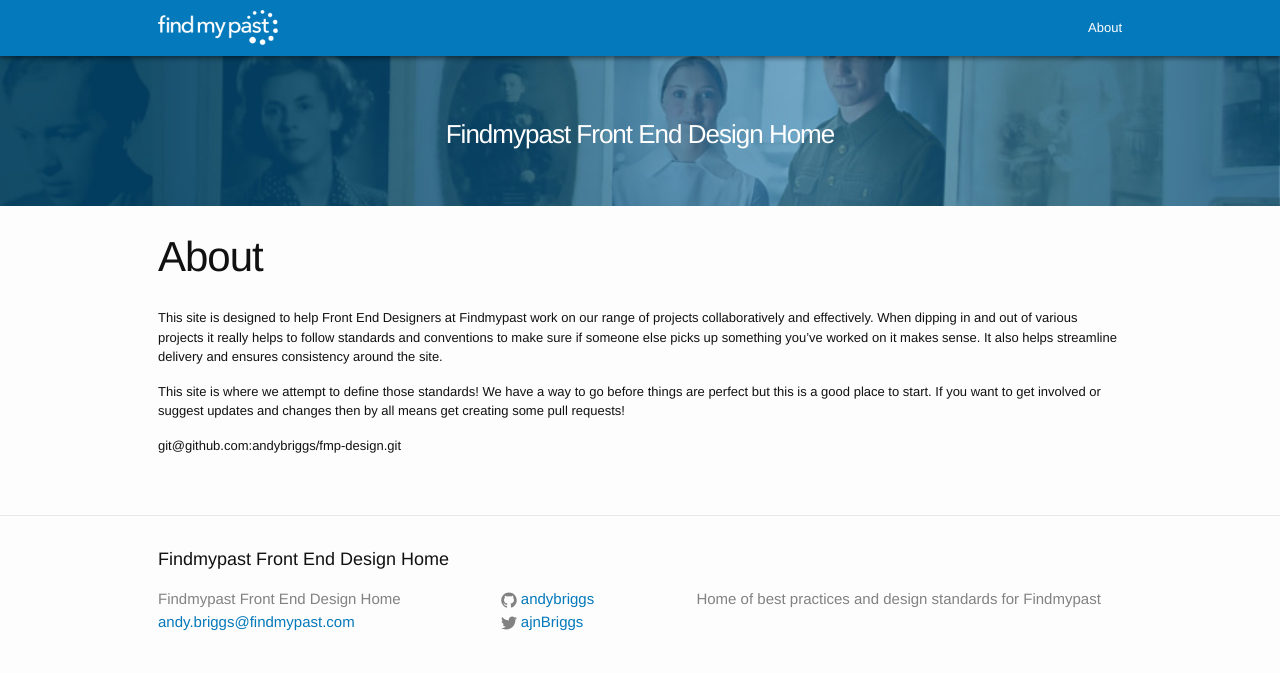
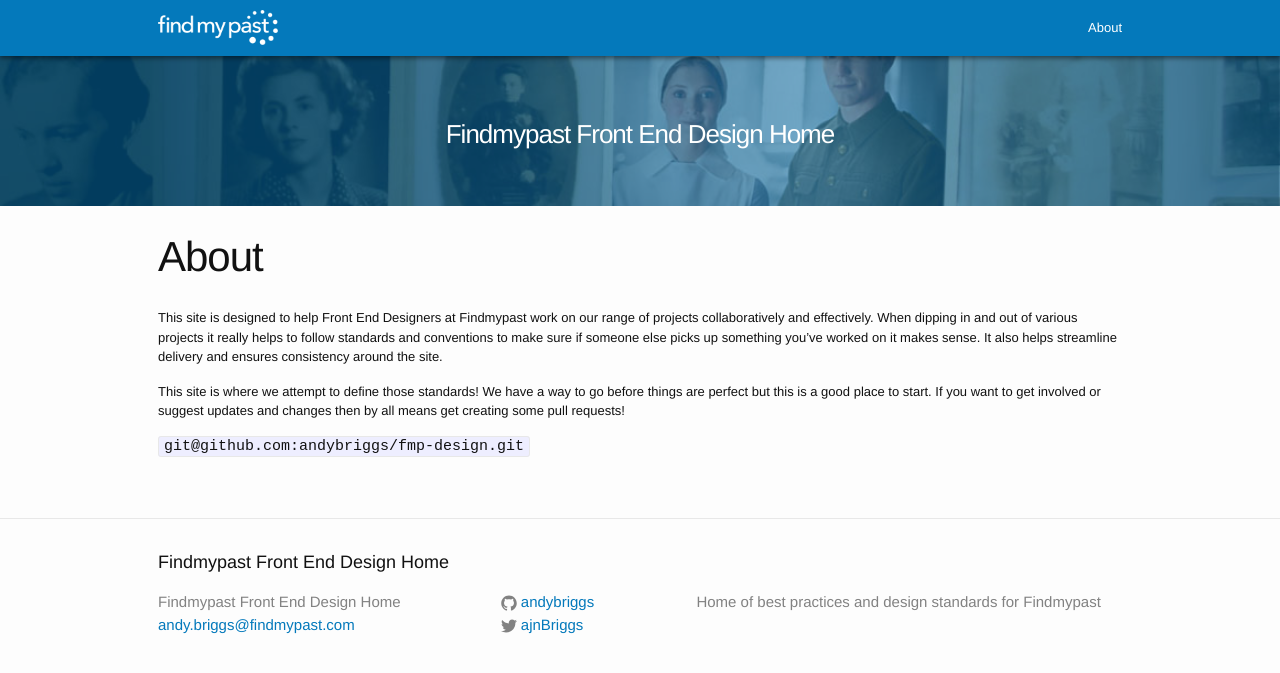
Before and after one commit to andybriggs/fmp-design, a Jekyll site: the page built from about.md, in a window 1280 px wide. Shown: the top 673 px of the page. Built offline with Jekyll 4.4.1, drawn with Linux system fonts in a browser that asks for light colours.

Commit message:
added code highlight to git repo

```diff
--- a/about.md
+++ b/about.md
@@ -8,4 +8,4 @@
 
 This site is where we attempt to define those standards! We have a way to go before things are perfect but this is a good place to start. If you want to get involved or suggest updates and changes then by all means get creating some pull requests!
 
-git@github.com:andybriggs/fmp-design.git
+`git@github.com:andybriggs/fmp-design.git`
```
